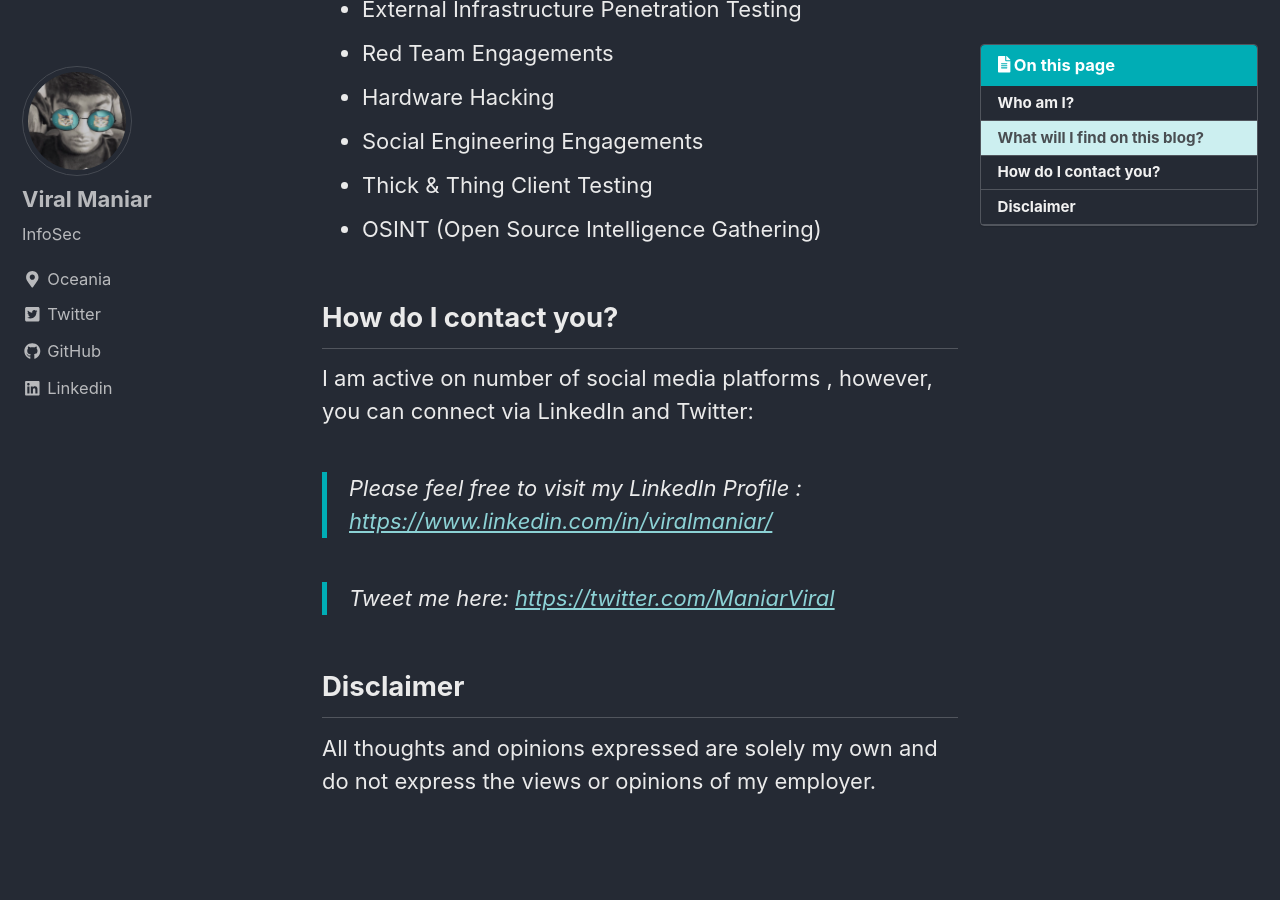
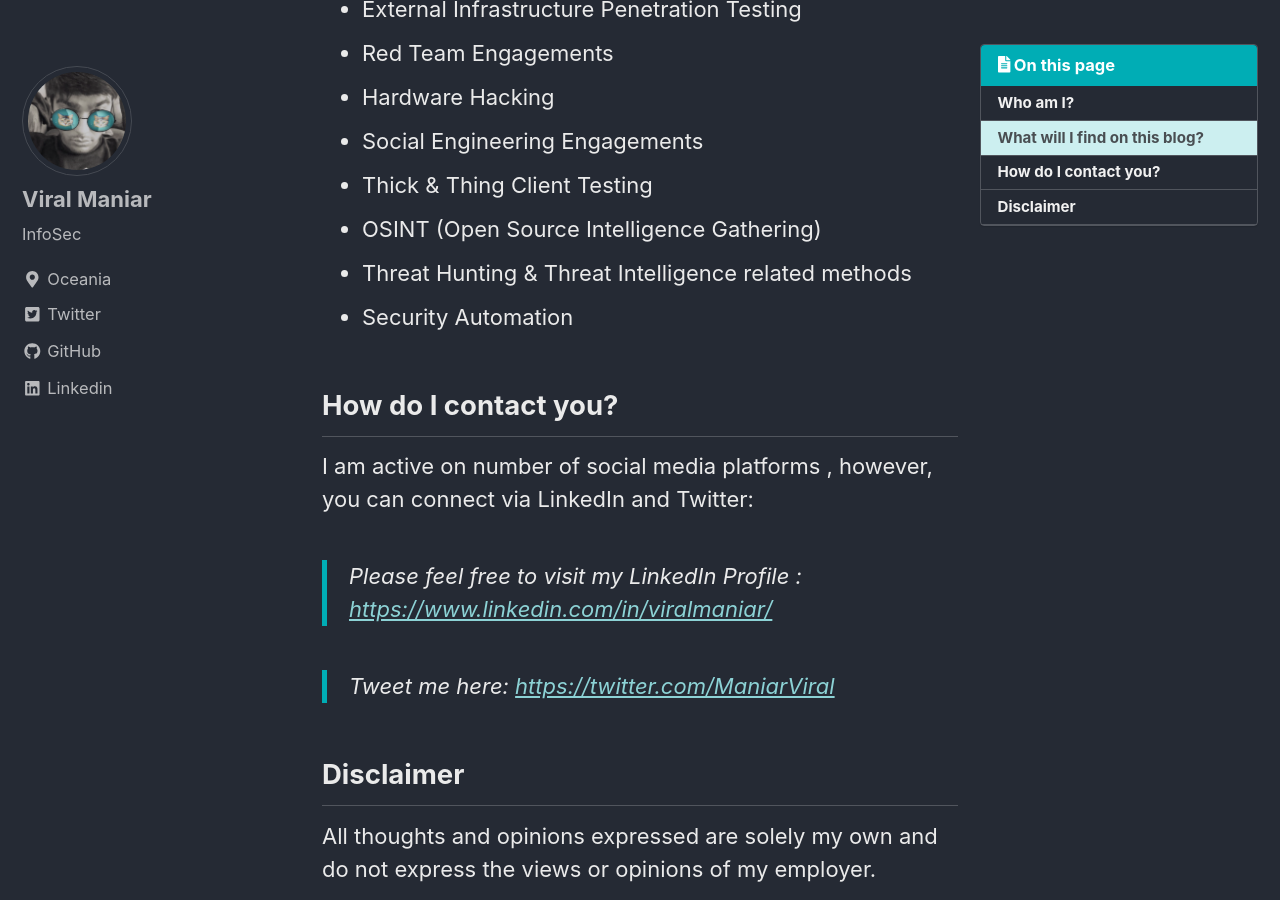
Before and after one commit to Viralmaniar/viralmaniar.github.io, a Jekyll site: the page built from _pages/about.md, in a window 1280 px wide and 900 px high, scrolled down 1837 px. Built offline with Jekyll 4.4.1, drawn with Linux system fonts in a browser that asks for light colours; cached includes are drawn as plain includes; nearby versions of some CDN libraries.

Commit message:
Update about.md

```diff
--- a/_pages/about.md
+++ b/_pages/about.md
@@ -30,6 +30,8 @@ You'll find plenty of reference guides and material on various topics in the fie
 - Social Engineering Engagements
 - Thick & Thing Client Testing
 - OSINT (Open Source Intelligence Gathering)
+- Threat Hunting & Threat Intelligence related methods
+- Security Automation
 
 ## How do I contact you?
 
```
